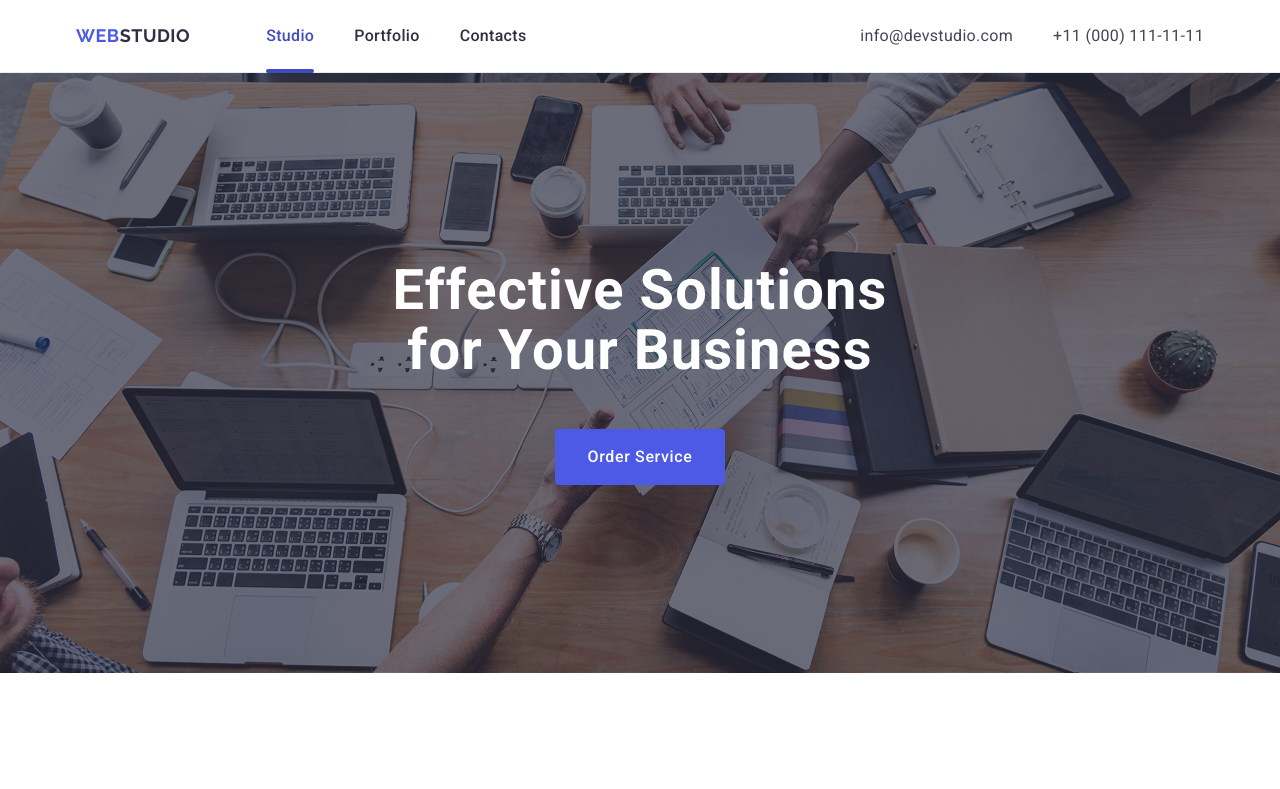
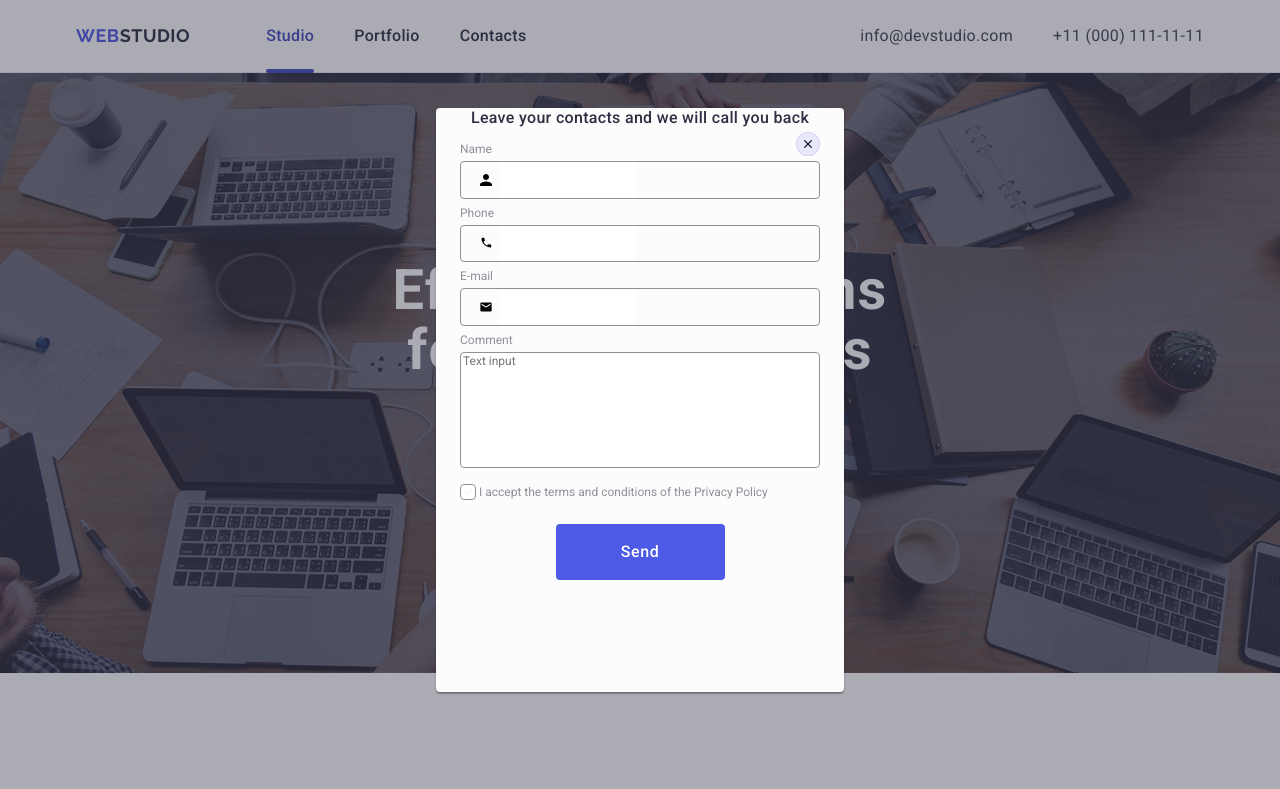
Before and after one commit to M900425/prjct, a plain HTML site: page index.html in a window 1280 px wide. Shown: the top 789 px of the page. Drawn offline with nearby package versions, Linux system fonts and the light colour scheme.

Commit message:
first commit

```diff
--- a/css/styles.css
+++ b/css/styles.css
@@ -567,9 +567,9 @@ padding: 32px 16px;
     height: 100%;
     z-index: 999;
     background-color: rgba(46, 47, 66, 0.4);
-    visibility: hidden;
-    opacity: 0;
     transition: opacity 250ms cubic-bezier(0.4, 0, 0.2, 1);
+    visibility: 250ms cubic-bezier(0.4, 0, 0.2, 1);
+    opacity: 1;
     pointer-events: auto;
 }
 
@@ -588,6 +588,30 @@ padding: 32px 16px;
     min-height: 584px;
     box-shadow: 0px 1px 1px rgba(0, 0, 0, 0.14), 0px 1px 3px rgba(0, 0, 0, 0.12), 0px 2px 1px rgba(0, 0, 0, 0.2);
     transition: transform 250ms cubic-bezier(0.4, 0, 0.2, 1);
+}
+
+.close-btn {
+    background-color: #E7E9FC;
+    width: 24px;
+    height: 24px;
+    border-radius: 50%;
+    border: none;
+    display: flex;
+    align-items: center;
+    justify-content: center;
+    position: absolute;
+    top: 24px;
+    right: 24px;
+    border: 1px solid rgba(0, 0, 0, 0.1);
+    padding: 0;
+    transition: background-color 250ms cubic-bezier(0.4, 0, 0.2, 1);
+    border: 250ms cubic-bezier(0.4, 0, 0.2, 1);
+}
+
+.close-btn:hover, .close-btn:focus {
+    background-color: #404bbf;
+    border: none;
+
 }
 
 .modal h3 {
@@ -617,18 +641,6 @@ padding: 32px 16px;
     display: block;
 }
 
-.close-btn {
-    background-color: #E7E9FC;
-    width: 24px;
-    height: 24px;
-    border-radius: 50%;
-    border: none;
-    display: flex;
-    align-items: center;
-    justify-content: center;
-    margin: 24px 24px 24px 360px;
-}
-
 .modal form .input-svg {
     border: 1px solid #8E8F99;
     border-radius: 4px;
@@ -647,6 +659,7 @@ padding: 32px 16px;
 .modal form .input-svg svg {
     margin-left: 16px;
     margin-right: 4px;
+    transition: fill 250ms cubic-bezier(0.4, 0, 0.2, 1);
 }
 
 .text-input {
```
